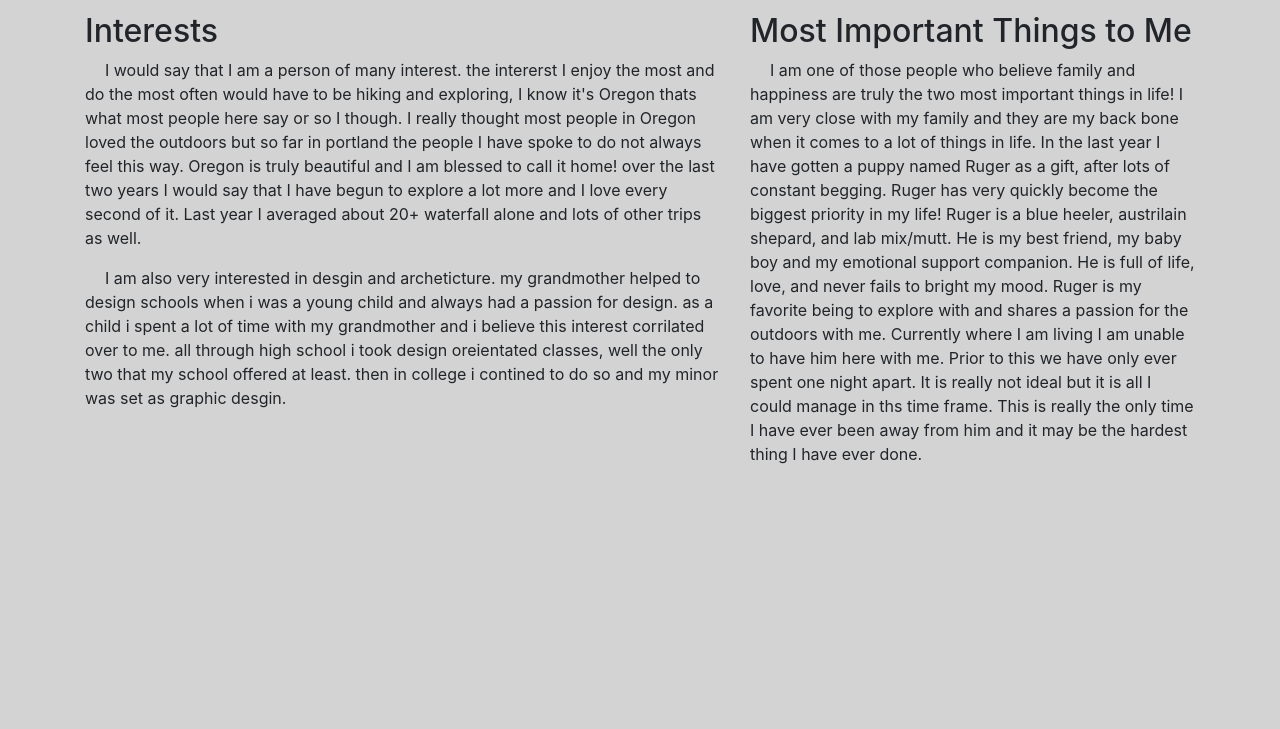
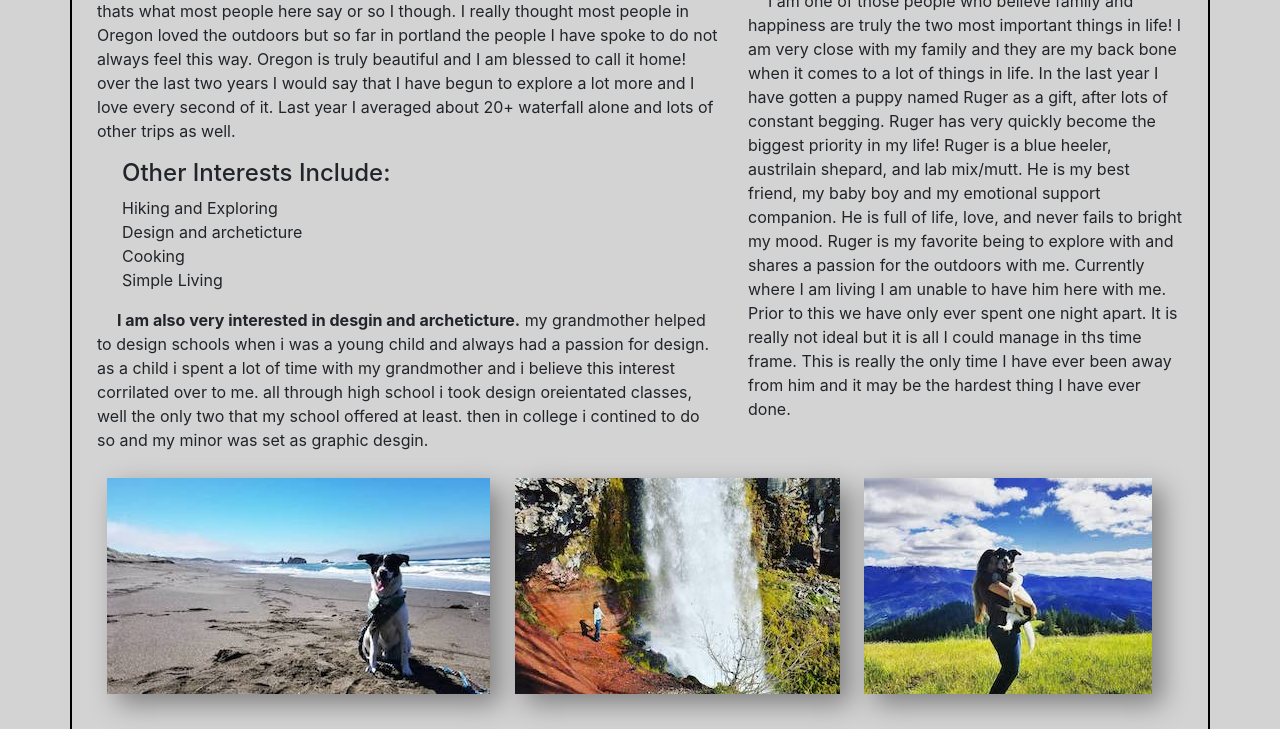
Before and after one commit to kgoularte/Epicodus_portfolio, a plain HTML site: page about-me.html in a window 1280 px wide. Shown: the part 789-1518 px from the top of the page. Before the commit the page ends 1271 px from the top, so only its background shows below. Drawn offline with nearby package versions, Linux system fonts and the light colour scheme.

Commit message:
add imgs to about me page and more css styles

```diff
--- a/about-me.html
+++ b/about-me.html
@@ -23,10 +23,6 @@
         </li>
       </ul>
       <div class="row">
-        <div class="col-md-12">
-          <h2>Background</h2>
-          <p>As the case with most anybody there is a lot of background for each person and this only continues to grow with age. let me give you a brief breakdown. I am the youngest of three children and was always consider to be the "good child". I was no angel but in comparision to my older siblings i wasn't half as wild as a teenager. as a teenager I had this drive and work ethic that put me ahead of the tradtional timeline.</p>
-          </div>
           <div class="col-md-12">
             <h2>What Brought me to Epicodus</h2>
             <p>Well this is somewhat of long idea for me. I went to an alternative highschool that was a go at your own pace structure that allowed me to graduate a year and a half early. it wasn't uncommon at my school to graduate a semister early or even a year early but a year and a half was actually a new record me and my friend set. don't get my wrong I love learning but it didn't seem like highschool had much to offer. I went on to start the college in my hometown the following fall. I started out taking more than full time about of classes and was doing very well. over the next two years this started to change. I started to really have issues with my school and realized that I didn't do well with the tradtional way of learning, like most people.</p>
@@ -34,14 +30,23 @@
           </div>
         <div class="col-md-7">
           <h2>Interests</h2>
-          <p>I would say that I am a person of many interest. the intererst I enjoy the most and do the most often would have to be hiking and exploring, I know it's Oregon thats what most people here say or so I though. I really thought most people in Oregon loved the outdoors but so far in portland the people I have spoke to do not always feel this way. Oregon is truly beautiful and I am blessed to call it home! over the last two years I would say that I have begun to explore a lot more and I love every second of it. Last year I averaged about 20+ waterfall alone and lots of other trips as well.</p>
-          <p>I am also very interested in desgin and archeticture. my grandmother helped to design  schools when i was a young child and always had a passion for design. as a child i spent a lot of time with my grandmother and i believe this interest corrilated over to me. all through high school i took design oreientated classes, well the only two that my school offered at least. then in college i contined to do so and my minor was set as graphic desgin.</p>
+          <p>I would say that I am a person of many interest.<strong>The intererst I enjoy the most and do the most often would have to be hiking and exploring,</strong> I know it's Oregon thats what most people here say or so I though. I really thought most people in Oregon loved the outdoors but so far in portland the people I have spoke to do not always feel this way. Oregon is truly beautiful and I am blessed to call it home! over the last two years I would say that I have begun to explore a lot more and I love every second of it. Last year I averaged about 20+ waterfall alone and lots of other trips as well.</p>
+          <ol class="list-unstyled"><h4> Other Interests Include:</h4>
+            <li>Hiking and Exploring</li>
+            <li>Design and archeticture</li>
+            <li>Cooking</li>
+            <li>Simple Living</li>
+          </ol>
+          <p><strong>I am also very interested in desgin and archeticture.</strong> my grandmother helped to design  schools when i was a young child and always had a passion for design. as a child i spent a lot of time with my grandmother and i believe this interest corrilated over to me. all through high school i took design oreientated classes, well the only two that my school offered at least. then in college i contined to do so and my minor was set as graphic desgin.</p>
         </div>
         <div class="col-md-5">
           <h2>Most Important Things to Me</h2>
           <p>I am one of those people who believe family and happiness are truly the two most important things in life! I am very close with my family and they are my back bone when it comes to a lot of things in life. In the last year I have gotten a puppy named Ruger as a gift, after lots of constant begging. Ruger has very quickly become the biggest priority in my life! Ruger is a blue heeler, austrilain shepard, and lab mix/mutt. He is my best friend, my baby boy and my emotional support companion. He is full of life, love, and never fails to bright my mood. Ruger is my favorite being to explore with and shares a passion for the outdoors with me. Currently where I am living I am unable to have him here with me. Prior to this we have only ever spent one night apart. It is really not ideal but it is all I could manage in ths time frame. This is really the only time I have ever been away from him and it may be the hardest thing I have ever done.</P>
           </div>
           </div>
+          <img src="img/ruger.jpg">
+          <img src="img/waterfall.jpg">
+          <img src="img/both.jpg">
         </div>
       </body>
       </html>
--- a/css/styles.css
+++ b/css/styles.css
@@ -1,3 +1,8 @@
+img {
+  margin: 10px;
+    box-shadow: 10px 10px 25px grey;
+
+}
 .col-md-12 img {
   box-shadow: 10px 10px 25px grey;
   float: left;
@@ -17,12 +22,18 @@ body {
   background-color: lightgrey;
 }
 .container {
-  outline: 10px;
-  outline-color: black;
+  border: 2px solid black;
+  border-bottom: none;
+  padding: 25px;
 }
 a {
   color: black;
+  text-shadow: 10px 10px 20px white;
 }
 p {
   text-indent: 20px;
 }
+.list-unstyled {
+  text-align: left;
+  margin-left: 25px;
+}
```
Also changed, not shown: index.html (+7 -8 lines), img/both.jpg (added), img/ruger.jpg (added), img/waterfall.jpg (added).
